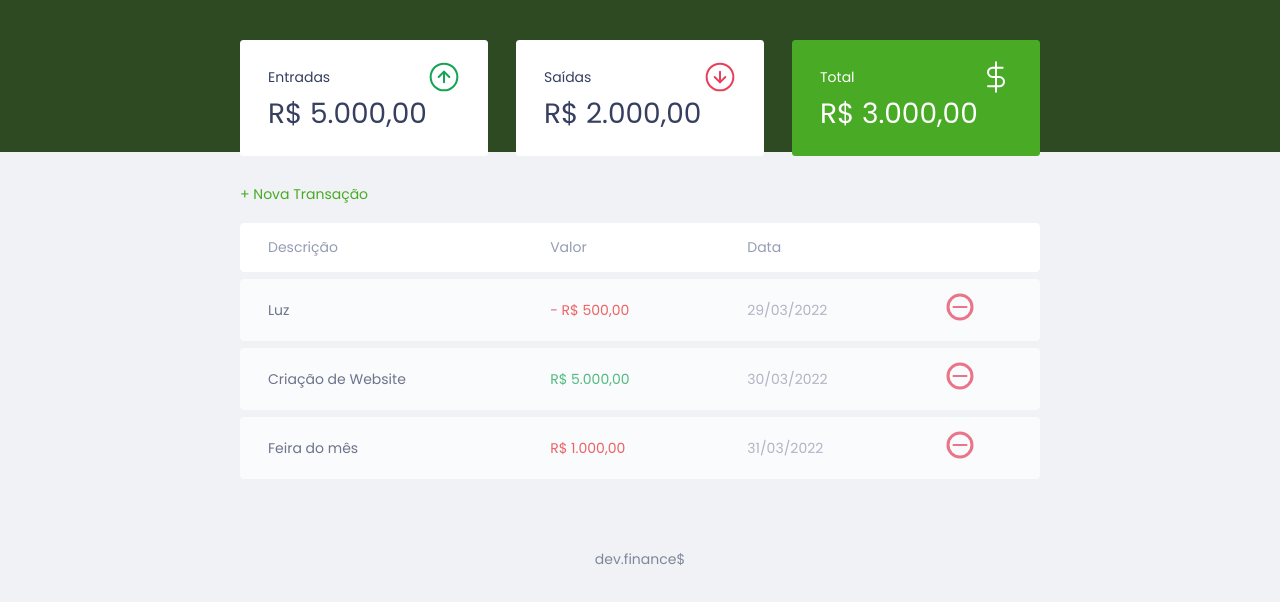
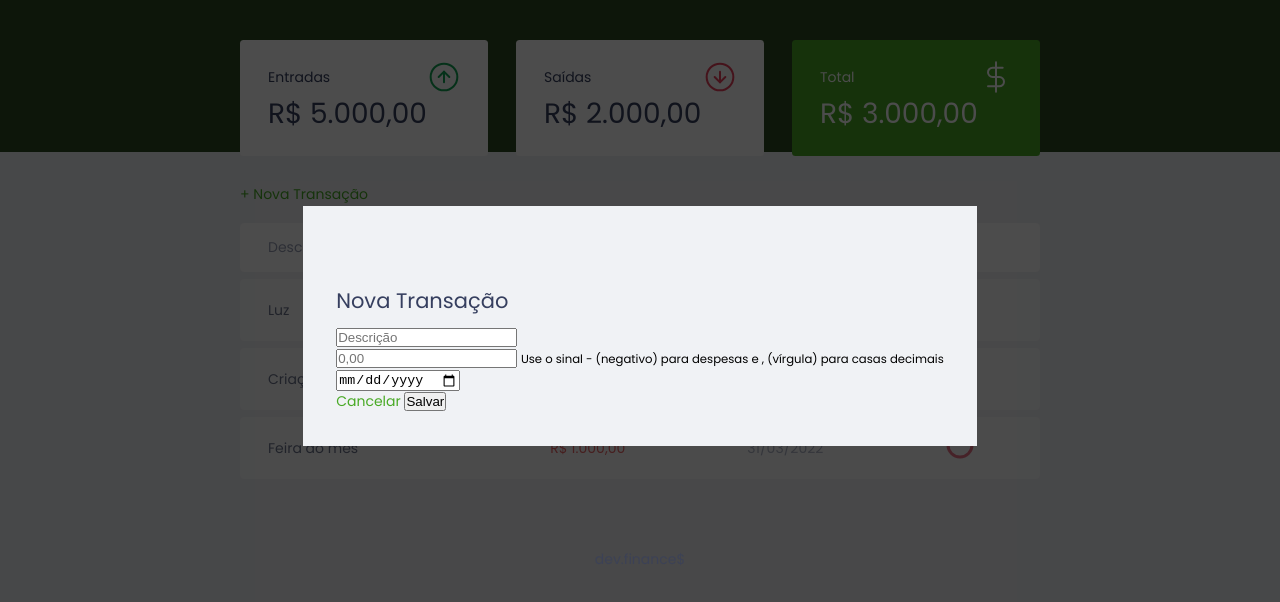
Before and after one commit to mateussdev/devfinance, a plain HTML site: page index.html in a window 1280 px wide. Shown: the part 74-676 px from the top of the page. Drawn offline with Linux system fonts and the light colour scheme.

Commit message:
:pencil: Form structure

```diff
--- a/index.html
+++ b/index.html
@@ -89,7 +89,28 @@
     </main>
     <div class="modal-overlay active">
       <div class="modal">
-        Oi
+        <div id="form">
+          <h2>Nova Transação</h2>
+          <form action="">
+            <div class="input-group">
+              <label class="sr-only" for="description">Descrição</label>
+              <input type="text" name="description" id="description" placeholder="Descrição">
+            </div>
+            <div class="input-group">
+              <label class="sr-only" for="amount">Valor</label>
+              <input type="number" name="amount" id="amount" step="0.01" placeholder="0,00">
+              <small class="help">Use o sinal - (negativo) para despesas e , (vírgula) para casas decimais</small>
+            </div>
+            <div class="input-group">
+              <label class="sr-only" for="date">Data</label>
+              <input type="date" name="date" id="date" placeholder="XX/XX/XXXX">
+            </div>
+            <div class="input-group actions">
+              <a href="#" class="button cancel">Cancelar</a>
+              <button>Salvar</button>
+            </div>
+          </form>
+        </div>
       </div>
     </div>
     <footer><p>dev.finance$</p></footer>
--- a/style.css
+++ b/style.css
@@ -164,6 +164,10 @@ td.expense {
 }
 
 /* ======== Modal ======== */
+.modal-overlay.active {
+  opacity: 1;
+  visibility: visible;
+}
 .modal-overlay {
   width: 100%;
   height: 100%;
```
